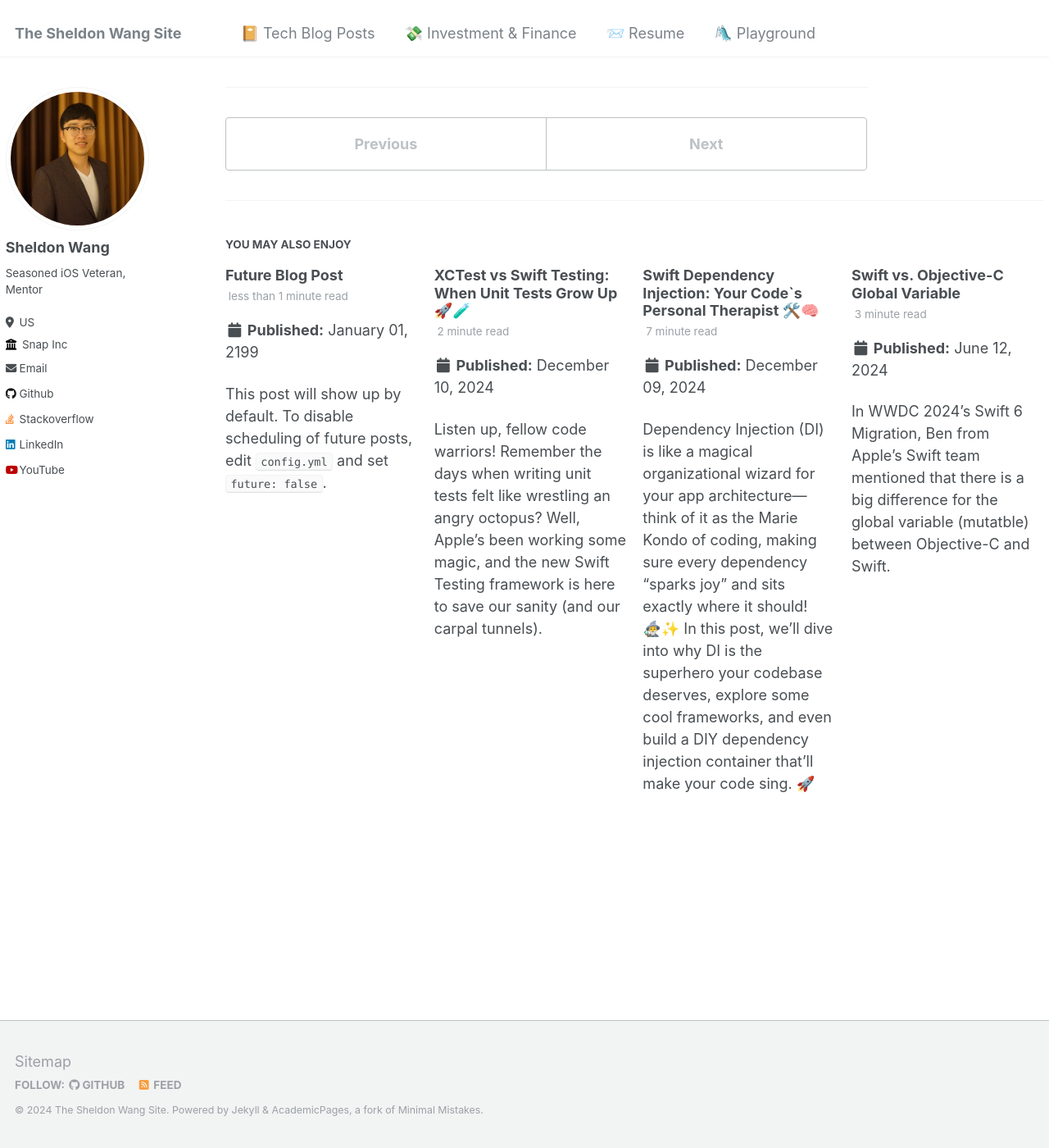
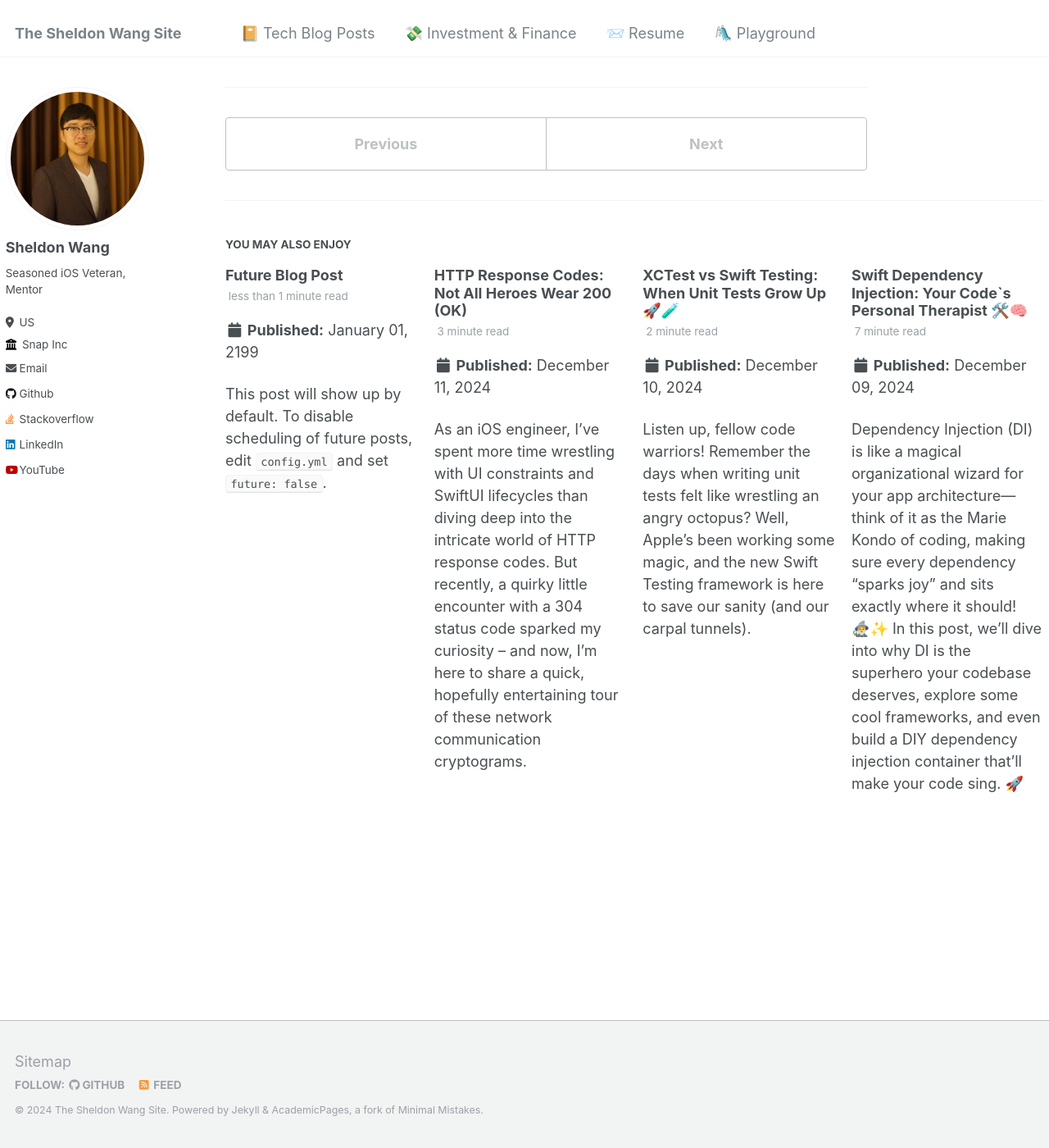
Before and after one commit to SheldonWangRJT/SheldonWangRJT.Github.io, a Jekyll site: the page built from _posts/2024-12-10-blog-post-10.md, in a window 1280 px wide and 1400 px high, scrolled down 4902 px. Shown: the whole window at 82% size. Built offline with Jekyll 4.4.1, drawn with Linux system fonts in a browser that asks for light colours; part of the change alters nothing that is shown; some of the changed text lies outside the part shown.

Commit message:
http code post

```diff
--- a/_posts/2024-12-10-blog-post-10.md
+++ b/_posts/2024-12-10-blog-post-10.md
@@ -1,5 +1,5 @@
 ---
-title: '🚀 Mission Impossible: Monetizing Your GitHub Blog (Without Exposing Your Secrets!)'
+title: 'Mission Impossible: Monetizing Your GitHub Blog (Without Exposing Your Secrets!) 🚀'
 date: 2024-12-10
 permalink: /posts/2024/12/blog-post-10/
 tags:
--- /dev/null
+++ b/_posts/2024-12-11-blog-post-11.md
@@ -0,0 +1,53 @@
+---
+title: 'HTTP Response Codes: Not All Heroes Wear 200 (OK)'
+date: 2024-12-11
+permalink: /posts/2024/12/blog-post-11/
+tags:
+  - HTTP
+---
+
+As an iOS engineer, I've spent more time wrestling with UI constraints and SwiftUI lifecycles than diving deep into the intricate world of HTTP response codes. But recently, a quirky little encounter with a 304 status code sparked my curiosity – and now, I'm here to share a quick, hopefully entertaining tour of these network communication cryptograms.
+
+## The 304 Mystery: My Caching Epiphany
+
+Picture this: I'm debugging a static page, and boom – a 304 status code appears. Now, for those not fluent in HTTP-speak, 304 means "Not Modified". It's like your browser saying, "Chill, I've got this cached. No need to download everything again." As an iOS dev more comfortable with status codes like `.success` and `.failure`, this felt like deciphering an ancient network scroll.
+
+## HTTP Response Codes: The Good, The Weird, The Nerdy
+
+Let's break down some of these digital messengers:
+
+### 2xx Series: The Green Lights
+- **200 OK**: The rockstar of response codes. Everything's awesome, carry on.
+- **201 Created**: Something new just came into existence. Congratulations!
+- **204 No Content**: The minimalist response. "I heard you, but I've got nothing to show."
+
+### 3xx Series: The Redirectors
+- **301 Moved Permanently**: Your content's got a new permanent address.
+- **304 Not Modified** (our recent friend): Caching in action. The resource hasn't changed since the last request.
+
+### 4xx Series: Client Error Parade
+- **400 Bad Request**: "Um, what exactly are you trying to do?"
+- **401 Unauthorized**: Access denied. Think of it as a bouncer at an exclusive code club.
+- **403 Forbidden**: More than just "no entry" - this is a hard stop. Unlike 401, which suggests you might authenticate, 403 means "Nope, never gonna happen." It's the digital equivalent of a steel vault door.
+- **404 Not Found**: The internet's most famous "oops" moment.
+- **429 Too Many Requests**: The API's way of saying, "Whoa, slow down there, tiger!" This is rate limiting in action. Imagine your API as a bouncer managing a very exclusive, very controlled club. Send too many requests too quickly, and you'll get a temporary time-out. Pro tip for iOS devs: always implement intelligent retry mechanisms when you encounter this.
+
+### 5xx Series: Server Meltdown Alerts
+- **500 Internal Server Error**: When the server decides to have an existential crisis.
+- **503 Service Unavailable**: The digital equivalent of "Sorry, we're closed."
+
+## Pro Tips for the Network-Curious
+
+1. **Caching is Your Friend**: That 304 code? It's actually a performance optimization. Your browser's saying, "I've got this cached, no need to re-download."
+
+2. **Rate Limiting is Real**: That 429 isn't just an annoying interrupt. It's a protective mechanism to prevent server overload. Design your network layers with exponential backoff and retry strategies.
+
+3. **403 vs 401 Matters**: Know the difference. 401 means "authenticate first", 403 means "access permanently denied". Your error handling should reflect this nuance.
+
+4. **Debugging is an Art**: Learn to love these codes. They're not just numbers; they're stories of network adventures.
+
+## A Final Chuckle
+
+Remember, in the world of HTTP, every code tells a story. Some are epic sagas of successful data transfer, others are short, awkward tales of "oops" moments.
+
+Stay curious, stay coding, and may your requests always be successful! 🚀🌐
```
